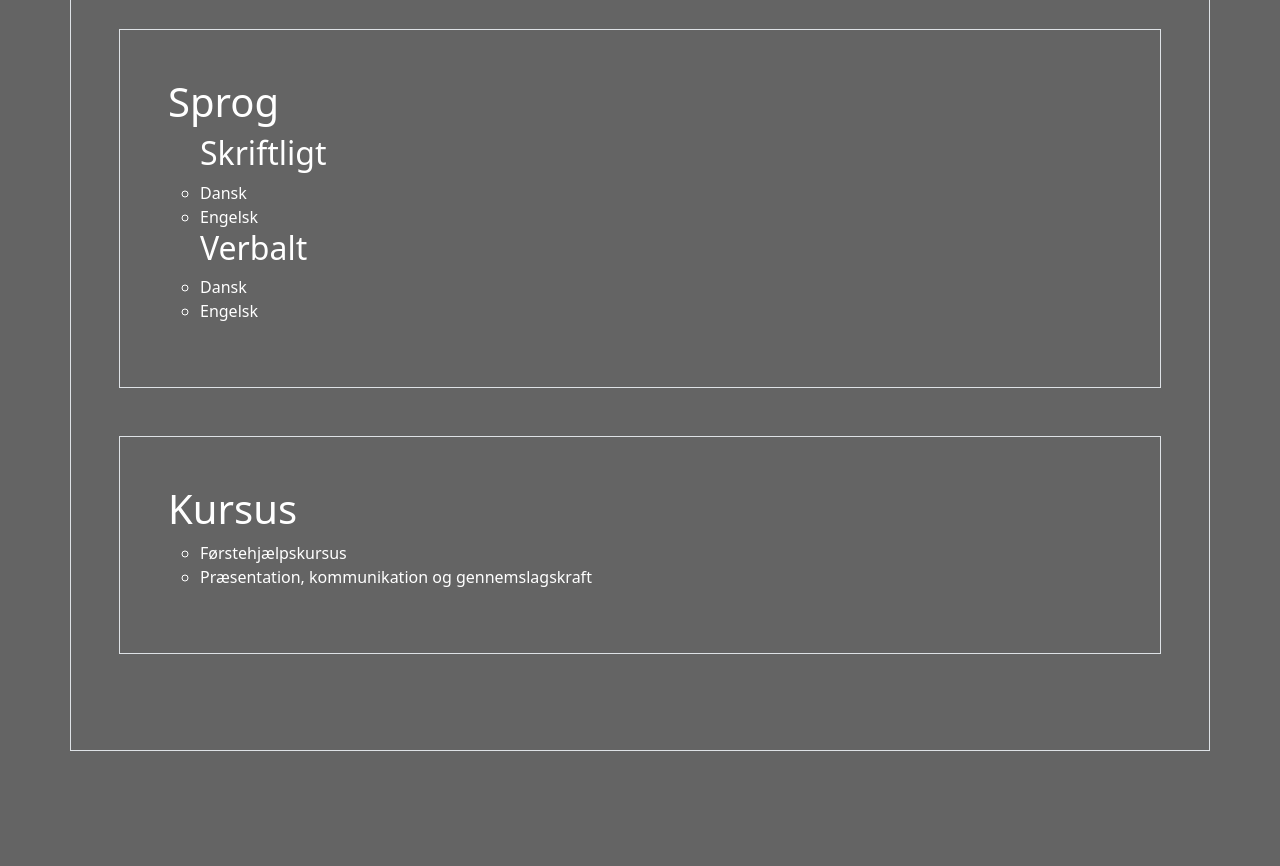
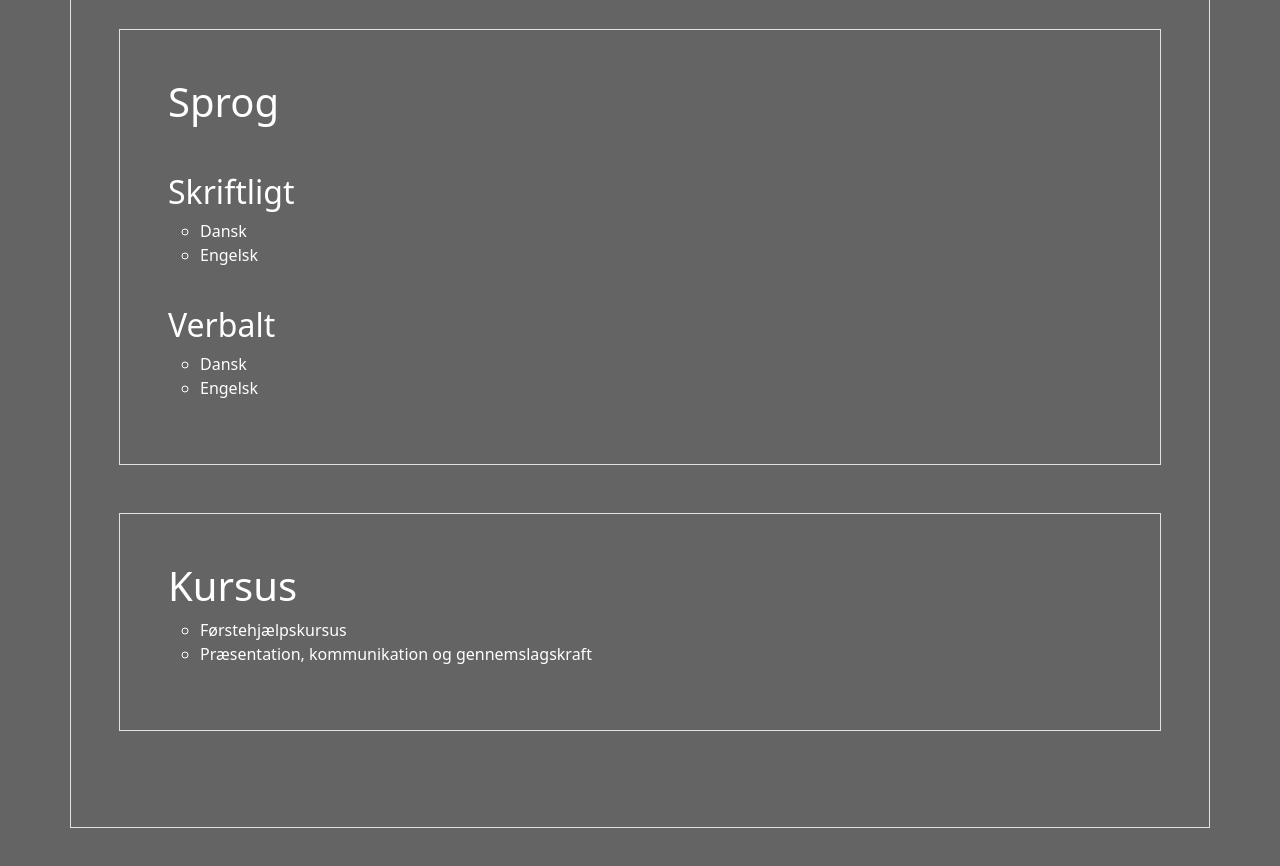
Before and after one commit to sebastian2510/Sebastian-tec.github.io, a plain HTML site: page cv.html in a window 1280 px wide. Shown: the part 1780-2646 px from the top of the page. Before the commit the page ends 2579 px from the top, so only its background shows below. Drawn offline with nearby package versions, Linux system fonts and the light colour scheme.

Commit message:
Fix some styling

```diff
--- a/cv.html
+++ b/cv.html
@@ -75,11 +75,15 @@
             <div class="container p-5 my-5 border">
                 <h1 class="text-white">Sprog</h1>
                 <ul class="list-unstyled">
+                    <h2 class="text-white"><br>Skriftligt</h2>
                     <ul>
-                        <h2 class="text-white">Skriftligt</h2>
+
                         <li class="text-white">Dansk </li>
                         <li class="text-white">Engelsk</li>
-                        <h2 class="text-white">Verbalt</h2>
+                    </ul>
+                    <h2 class="text-white"><br>Verbalt</h2>
+                    <ul>
+
                         <li class="text-white">Dansk</li>
                         <li class="text-white">Engelsk</li>
                     </ul>
```
